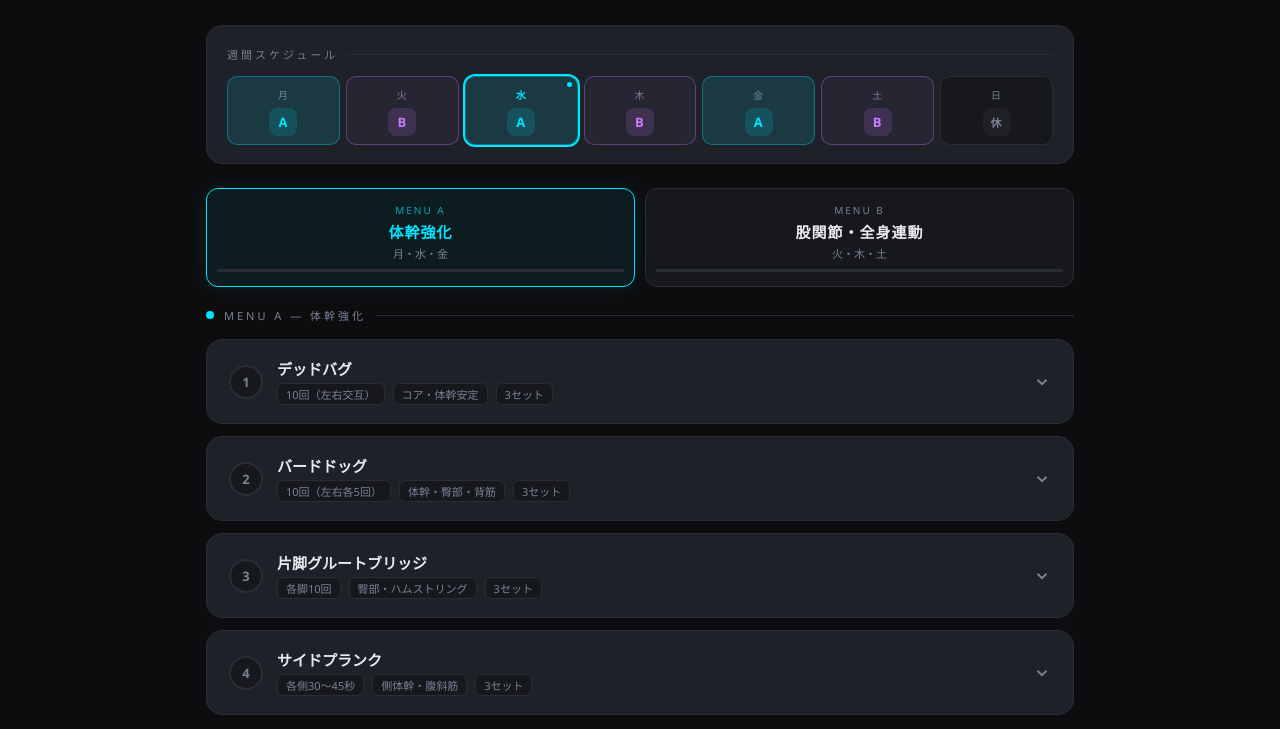
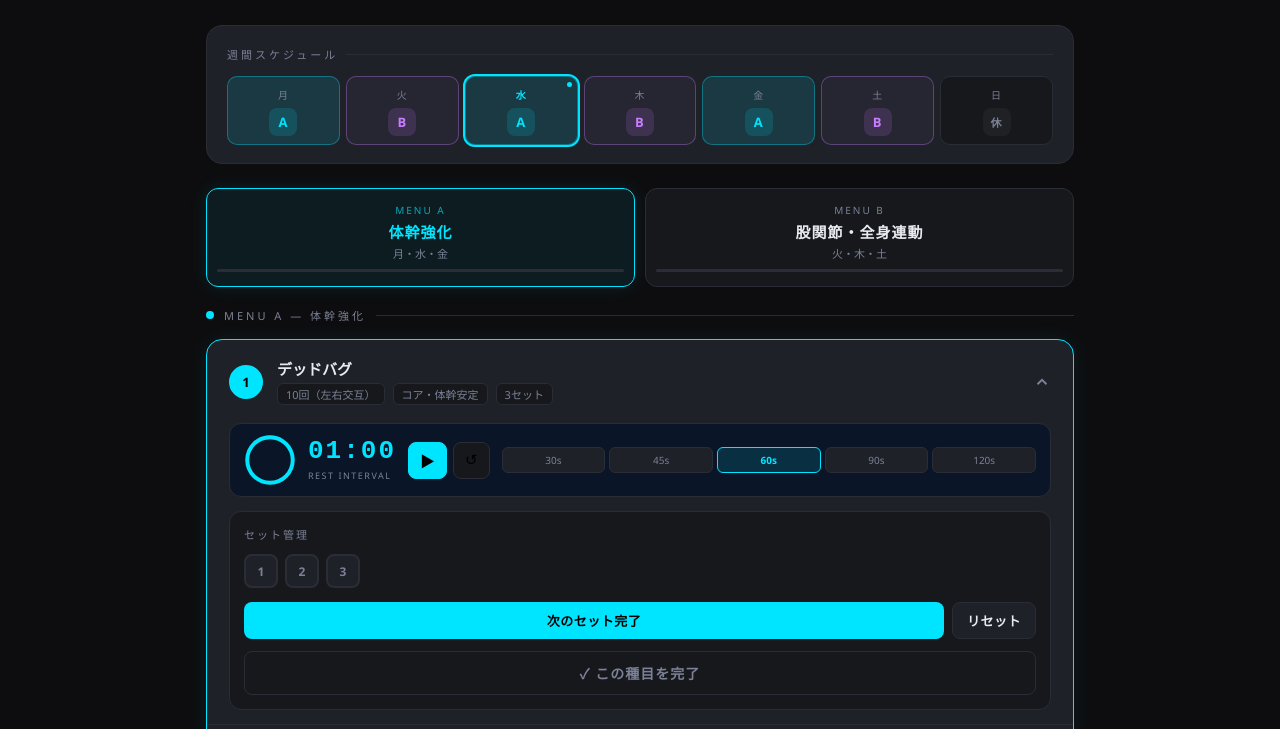
Before and after one commit to sandbox-toshio/training-app, a plain HTML site: page index.html in a window 1280 px wide. Shown: the part 71-800 px from the top of the page. Drawn offline with Linux system fonts and the light colour scheme.

Commit message:
Move timer and sets tracker outside the collapsible card body
So users can monitor rest intervals and tick off sets without expanding
each exercise card. Auto-opens today's first exercise on load so the
illustration and timer are visible above the fold.

Co-Authored-By: Claude Opus 4.7 (1M context) <noreply@anthropic.com>

```diff
--- a/index.html
+++ b/index.html
@@ -192,9 +192,9 @@
   .tips-box { background: rgba(0,229,255,0.04); border: 1px solid rgba(0,229,255,0.15); border-radius: 10px; padding: 12px 16px; font-size: 13px; color: var(--accent); margin-top: 12px; }
   .tips-box strong { display: block; margin-bottom: 4px; font-size: 11px; letter-spacing: 1px; }
 
-  /* ── SETS & TIMER ── */
-  .sets-timer-section { display: flex; gap: 14px; flex-wrap: wrap; margin-top: 4px; }
-  .sets-tracker { flex: 1; min-width: 190px; background: var(--surface); border: 1px solid var(--border); border-radius: 12px; padding: 14px; }
+  /* ── SETS ── */
+  .card-sets-wrap { padding: 0 22px 14px; }
+  .sets-tracker { background: var(--surface); border: 1px solid var(--border); border-radius: 12px; padding: 14px; }
   .sets-label { font-size: 11px; letter-spacing: 2px; text-transform: uppercase; color: var(--muted); margin-bottom: 12px; }
   .sets-dots { display: flex; gap: 7px; margin-bottom: 14px; flex-wrap: wrap; }
   .set-dot { width: 34px; height: 34px; border-radius: 8px; background: var(--card); border: 2px solid var(--border); display: flex; align-items: center; justify-content: center; font-size: 12px; font-weight: 700; color: var(--muted); cursor: pointer; transition: all 0.2s; }
@@ -216,10 +216,19 @@
   .complete-checkmark.show { display: flex; }
   .complete-checkmark svg { width: 20px; height: 20px; }
 
-  /* TIMER */
-  .timer-box { flex: 1; min-width: 190px; background: var(--timer-bg); border: 1px solid var(--border); border-radius: 12px; padding: 14px; display: flex; flex-direction: column; align-items: center; }
-  .timer-label { font-size: 11px; letter-spacing: 2px; text-transform: uppercase; color: var(--muted); margin-bottom: 12px; align-self: flex-start; }
-  .timer-display { font-size: 44px; font-weight: 800; letter-spacing: 2px; color: var(--accent); font-variant-numeric: tabular-nums; line-height: 1; margin-bottom: 10px; font-family: 'Courier New', monospace; }
+  /* TIMER (compact, always visible — between header and body) */
+  .card-timer-wrap { padding: 0 22px 14px; }
+  .exercise-timer { background: var(--timer-bg); border: 1px solid var(--border); border-radius: 12px; padding: 10px 14px; display: flex; align-items: center; gap: 12px; flex-wrap: wrap; }
+  .exercise-timer .timer-ring { width: 52px; height: 52px; margin: 0; flex-shrink: 0; }
+  .exercise-timer .timer-ring circle { stroke-width: 6; }
+  .exercise-timer-info { display: flex; flex-direction: column; flex-shrink: 0; min-width: 80px; }
+  .exercise-timer .timer-display { font-size: 26px; line-height: 1.05; margin-bottom: 0; }
+  .exercise-timer .timer-status { font-size: 9px; margin: 3px 0 0; letter-spacing: 1.5px; }
+  .exercise-timer .timer-controls { width: auto; flex-shrink: 0; gap: 6px; }
+  .exercise-timer .btn-timer { padding: 7px 11px; font-size: 15px; }
+  .exercise-timer .interval-select-wrap { margin-top: 0; flex: 1; min-width: 160px; width: auto; gap: 4px; }
+  .exercise-timer .interval-btn { padding: 5px 2px; font-size: 10px; }
+  .timer-display { font-size: 26px; font-weight: 800; letter-spacing: 2px; color: var(--accent); font-variant-numeric: tabular-nums; line-height: 1; margin-bottom: 10px; font-family: 'Courier New', monospace; }
   .timer-display.done-color { color: var(--green); }
   .timer-ring { width: 76px; height: 76px; margin: 0 auto 10px; }
   .timer-ring circle { fill: none; stroke-width: 5; stroke-linecap: round; transform: rotate(-90deg); transform-origin: 50% 50%; }
@@ -253,8 +262,11 @@
     .day-badge { width: 24px; height: 24px; font-size: 12px; }
     .card-header { padding: 14px 16px; }
     .card-body { padding: 0 14px 18px; }
-    .timer-display { font-size: 36px; }
-    .sets-timer-section { flex-direction: column; }
+    .card-timer-wrap { padding: 0 14px 12px; }
+    .card-sets-wrap { padding: 0 14px 12px; }
+    .exercise-timer { padding: 9px 11px; gap: 10px; }
+    .exercise-timer .timer-display { font-size: 22px; }
+    .exercise-timer .interval-select-wrap { width: 100%; flex-basis: 100%; }
     .menu-tab .tab-sub { display: none; }
   }
 </style>
@@ -635,17 +647,28 @@ function buildCard(ex, menuKey) {
           <polyline points="6 9 12 15 18 9"/>
         </svg>
       </div>
-      <div class="card-body" id="body-${ex.id}">
-        <div class="desc-section">
-          <h4>動作イメージ</h4>
-          <div class="exercise-anim">${ANIMS[ex.id] || ''}<span class="anim-badge">ANIMATION</span></div>
-          <h4>やり方</h4>
-          <ol class="desc-steps">
-            ${ex.steps.map((s,i) => `<li><span class="step-num">${i+1}</span><span>${s}</span></li>`).join('')}
-          </ol>
-          <div class="tips-box"><strong>POINT</strong>${ex.tip}</div>
+      <div class="card-timer-wrap">
+        <div class="exercise-timer">
+          <svg class="timer-ring" viewBox="0 0 80 80">
+            <circle class="track" cx="40" cy="40" r="35"/>
+            <circle class="fill" id="ring-fill-${ex.id}" cx="40" cy="40" r="35"/>
+          </svg>
+          <div class="exercise-timer-info">
+            <div class="timer-display" id="timer-${ex.id}">00:${String(ex.rest).padStart(2,'0')}</div>
+            <div class="timer-status" id="timer-status-${ex.id}">REST INTERVAL</div>
           </div>
-        <div class="sets-timer-section">
+          <div class="timer-controls">
+            <button class="btn-timer start" id="timer-start-${ex.id}" onclick="startTimer('${ex.id}')">▶</button>
+            <button class="btn-timer" onclick="resetTimer('${ex.id}')">↺</button>
+          </div>
+          <div class="interval-select-wrap">
+            ${[30,45,60,90,120].map(s =>
+              `<div class="interval-btn ${s===ex.rest?'selected':''}" id="ibtn-${ex.id}-${s}" onclick="setInterval_('${ex.id}',${s})">${s}s</div>`
+            ).join('')}
+          </div>
+        </div>
+      </div>
+      <div class="card-sets-wrap">
         <div class="sets-tracker">
           <div class="sets-label">セット管理</div>
           <div class="sets-dots" id="dots-${ex.id}">${dotHTML}</div>
@@ -664,24 +687,16 @@ function buildCard(ex, menuKey) {
             <button class="btn btn-undo" style="margin-left:auto" onclick="undoDone('${ex.id}','${menuKey}')">取り消し</button>
           </div>
         </div>
-          <div class="timer-box">
-            <div class="timer-label">インターバルタイマー</div>
-            <svg class="timer-ring" viewBox="0 0 80 80">
-              <circle class="track" cx="40" cy="40" r="35"/>
-              <circle class="fill" id="ring-fill-${ex.id}" cx="40" cy="40" r="35"/>
-            </svg>
-            <div class="timer-display" id="timer-${ex.id}">00:${String(ex.rest).padStart(2,'0')}</div>
-            <div class="timer-status" id="timer-status-${ex.id}">REST INTERVAL</div>
-            <div class="timer-controls">
-              <button class="btn-timer start" id="timer-start-${ex.id}" onclick="startTimer('${ex.id}')">▶</button>
-              <button class="btn-timer" onclick="resetTimer('${ex.id}')">↺</button>
       </div>
-            <div class="interval-select-wrap">
-              ${[30,45,60,90,120].map(s =>
-                `<div class="interval-btn ${s===ex.rest?'selected':''}" id="ibtn-${ex.id}-${s}" onclick="setInterval_('${ex.id}',${s})">${s}s</div>`
-              ).join('')}
-            </div>
-          </div>
+      <div class="card-body" id="body-${ex.id}">
+        <div class="desc-section">
+          <h4>動作イメージ</h4>
+          <div class="exercise-anim">${ANIMS[ex.id] || ''}<span class="anim-badge">ANIMATION</span></div>
+          <h4>やり方</h4>
+          <ol class="desc-steps">
+            ${ex.steps.map((s,i) => `<li><span class="step-num">${i+1}</span><span>${s}</span></li>`).join('')}
+          </ol>
+          <div class="tips-box"><strong>POINT</strong>${ex.tip}</div>
         </div>
       </div>
     </div>`;
@@ -897,7 +912,12 @@ function init() {
   const jsDay = new Date().getDay();
   const todayIdx = jsDay === 0 ? 6 : jsDay - 1;
   const todayMenu = DAY_MENU[todayIdx];
-  switchMenu(todayMenu === 'rest' ? 'a' : todayMenu);
+  const activeMenu = todayMenu === 'rest' ? 'a' : todayMenu;
+  switchMenu(activeMenu);
+
+  // Auto-expand the first exercise card so the illustration and timer are visible above the fold
+  const firstId = MENU[activeMenu][0].id;
+  toggleCard(firstId, activeMenu);
 }
 
 init();
```
Lines whose indentation alone changed are shown as unchanged.
